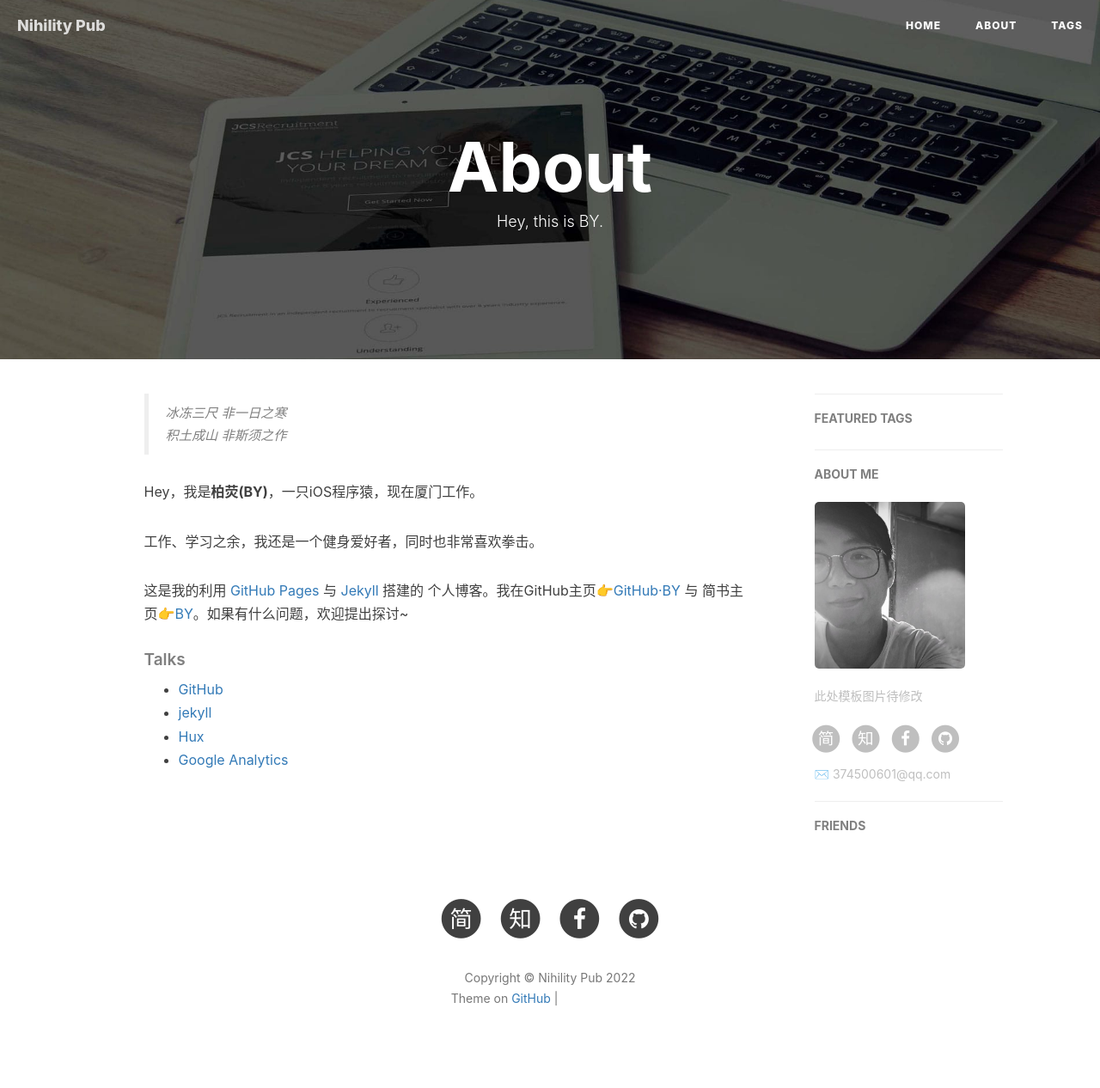
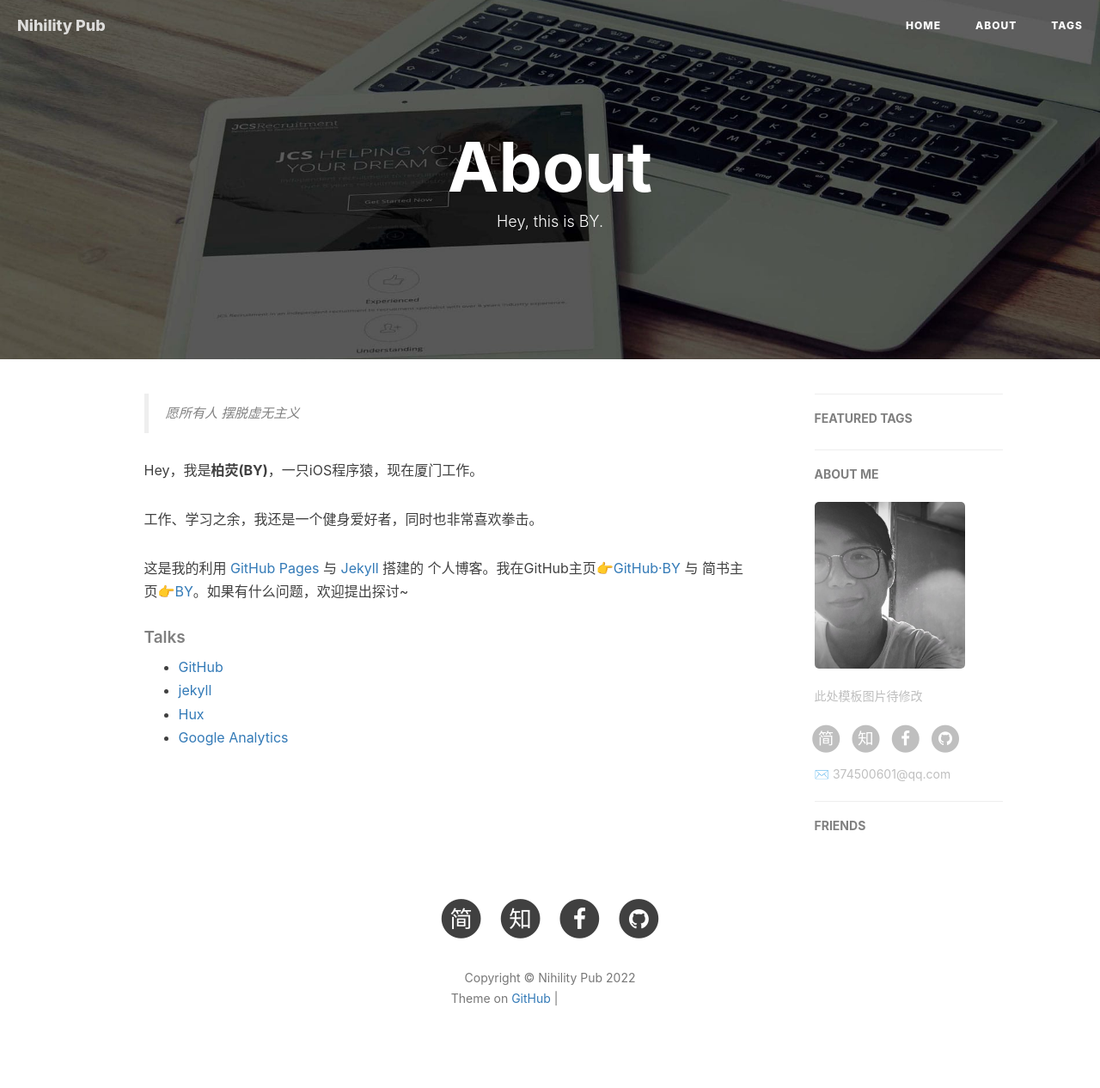
Before and after one commit to n374500601/n374500601.github.io, a Jekyll site: the page built from about.html, in a window 1280 px wide. Shown: the whole page at 86% size. Built offline with Jekyll 4.4.1, drawn with Linux system fonts in a browser that asks for light colours; nearby versions of some CDN libraries; comment, search, counter and statistics services are not loaded; grey boxes are pictures that could not be loaded.

Commit message:
About update

```diff
--- a/about.html
+++ b/about.html
@@ -15,8 +15,7 @@
 <div class="zh post-container">
 
     <!--copied from markdown -->
-    <blockquote><p>冰冻三尺 非一日之寒<br>
-    积土成山 非斯须之作</p></blockquote>
+    <blockquote><p>愿所有人 摆脱虚无主义</p></blockquote>
 
     <p>Hey，我是<strong>柏荧(BY)</strong>，一只iOS程序猿，现在厦门工作。</p>
 
```
